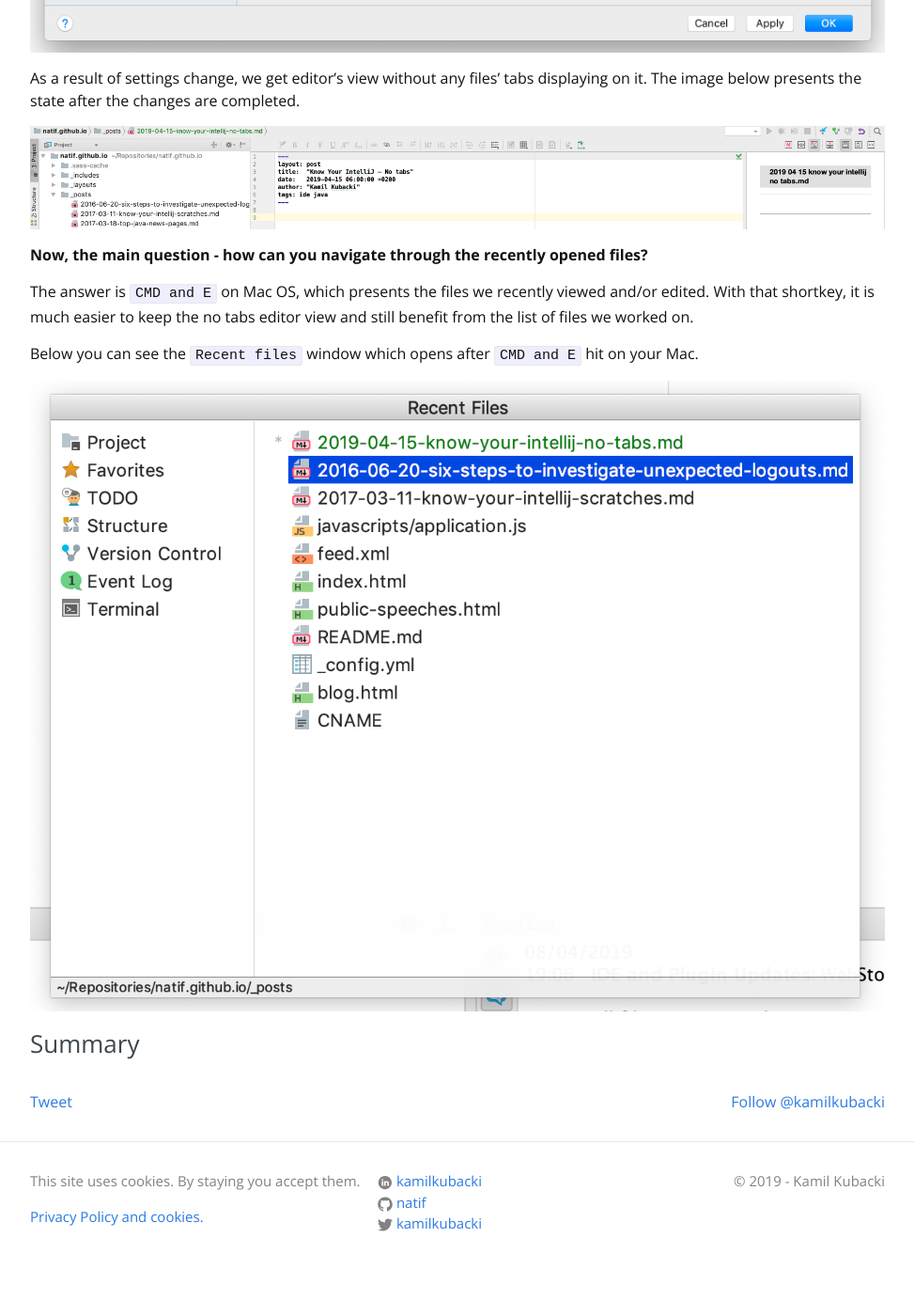
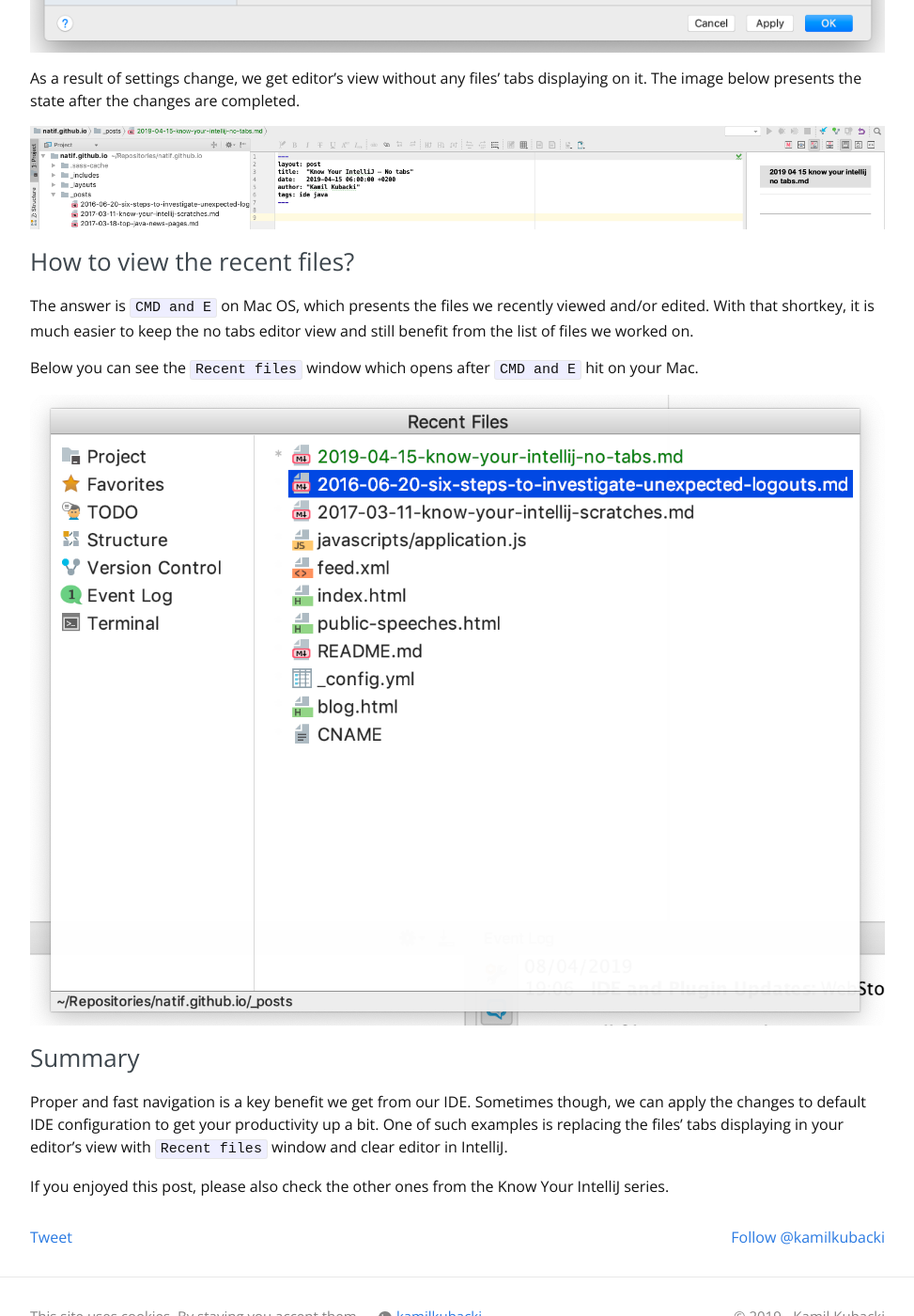
Before and after one commit to natif/natif.github.io, a Jekyll site: the page built from _posts/2019-04-15-know-your-intellij-no-tabs.md, in a window 1280 px wide and 1400 px high, scrolled down 2122 px. Shown: the whole window at 94% size, without its empty margins (153-1126 px from the left). Built offline with Jekyll 4.4.1, drawn with Linux system fonts in a browser that asks for light colours; nearby versions of some CDN libraries; comment, search, counter and statistics services are not loaded; before the commit the page ends 3495 px from its top, so only the background shows below that; some of the changed text lies outside the part shown.

Commit message:
Summary completed

```diff
--- a/_posts/2019-04-15-know-your-intellij-no-tabs.md
+++ b/_posts/2019-04-15-know-your-intellij-no-tabs.md
@@ -16,7 +16,7 @@
 
 This is caused by two factors: default IntelliJ settings and our usage.
 
-### Default navigation with tabs
+### Default navigation with files' tabs
 By default, when we get our fresh IntelliJ installed, each file we open
 to view is being put inside tabs' list in the editor's view.
 Because of that, when we work in big projects where we need to open
@@ -30,7 +30,7 @@
 Finally, I found a better way to overcome this issue. I totally removed
 the files' tabs list from my IntelliJ.
 
-### Navigation without tabs
+### Disabling the files' tabs
 Let's get the fast walkthrough how to disable files' tabs displaying
 in your editor's window and how to navigate without it.
 
@@ -53,8 +53,7 @@
 
 <img src="/images/blog/posts/know-your-intellij-no-tabs/no-tabs-view.png" alt="no-tabs-view" />
 
-**Now, the main question - how can you navigate through the recently
-opened files?**
+### How to view the recent files?
 
 The answer is `CMD and E` on Mac OS, which presents the files we recently
 viewed and/or edited. With that shortkey, it is much easier to keep the
@@ -67,3 +66,12 @@
 <img src="/images/blog/posts/know-your-intellij-no-tabs/recent-files.png" alt="no-tabs-view" />
 
 ### Summary
+
+Proper and fast navigation is a key benefit we get from our IDE.
+Sometimes though, we can apply the changes to default IDE configuration
+to get your productivity up a bit. One of such examples is replacing the
+files' tabs displaying in your editor's view with `Recent files` window
+and clear editor in IntelliJ.
+
+If you enjoyed this post, please also check the other ones from the
+Know Your IntelliJ series.
```
